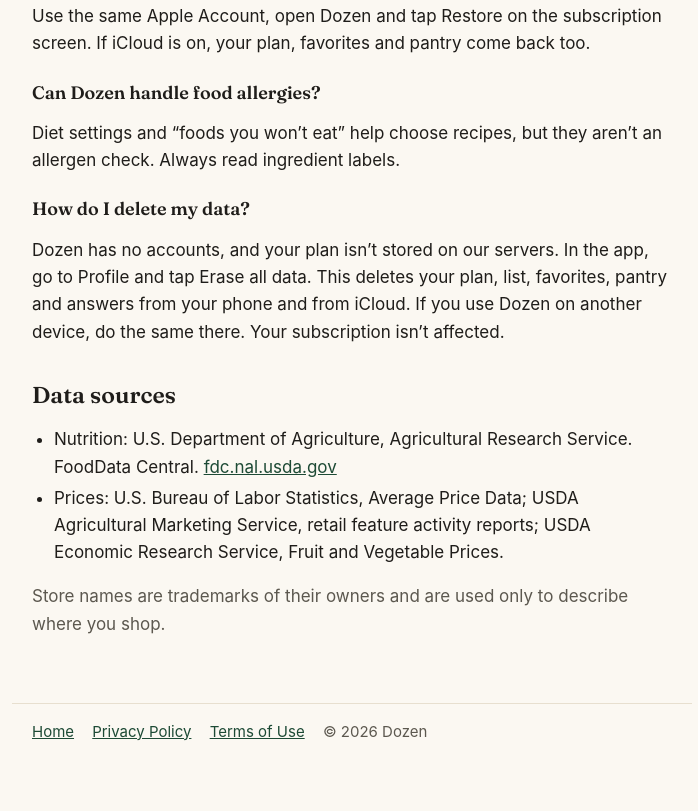
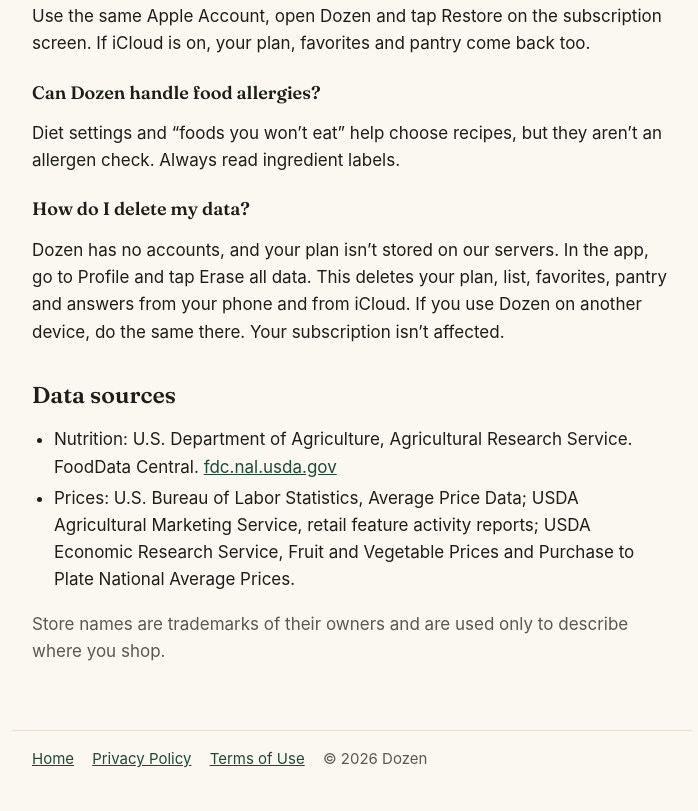
Before and after one commit to moodoraapp/dozen, a plain HTML site: page support.html in a window 1280 px wide. Shown: the part 1097-1908 px from the top of the page, without its empty margins (288-986 px from the left). Before the commit the page ends 1881 px from the top, so only its background shows below. Drawn offline with Linux system fonts and the light colour scheme.

Commit message:
Cite Purchase to Plate prices on the support page

```diff
--- a/support.html
+++ b/support.html
@@ -48,7 +48,7 @@
     <h2>Data sources</h2>
     <ul>
       <li>Nutrition: U.S. Department of Agriculture, Agricultural Research Service. FoodData Central. <a href="https://fdc.nal.usda.gov/">fdc.nal.usda.gov</a></li>
-      <li>Prices: U.S. Bureau of Labor Statistics, Average Price Data; USDA Agricultural Marketing Service, retail feature activity reports; USDA Economic Research Service, Fruit and Vegetable Prices.</li>
+      <li>Prices: U.S. Bureau of Labor Statistics, Average Price Data; USDA Agricultural Marketing Service, retail feature activity reports; USDA Economic Research Service, Fruit and Vegetable Prices and Purchase to Plate National Average Prices.</li>
     </ul>
     <p class="muted">Store names are trademarks of their owners and are used only to describe where you shop.</p>
   </main>
```
